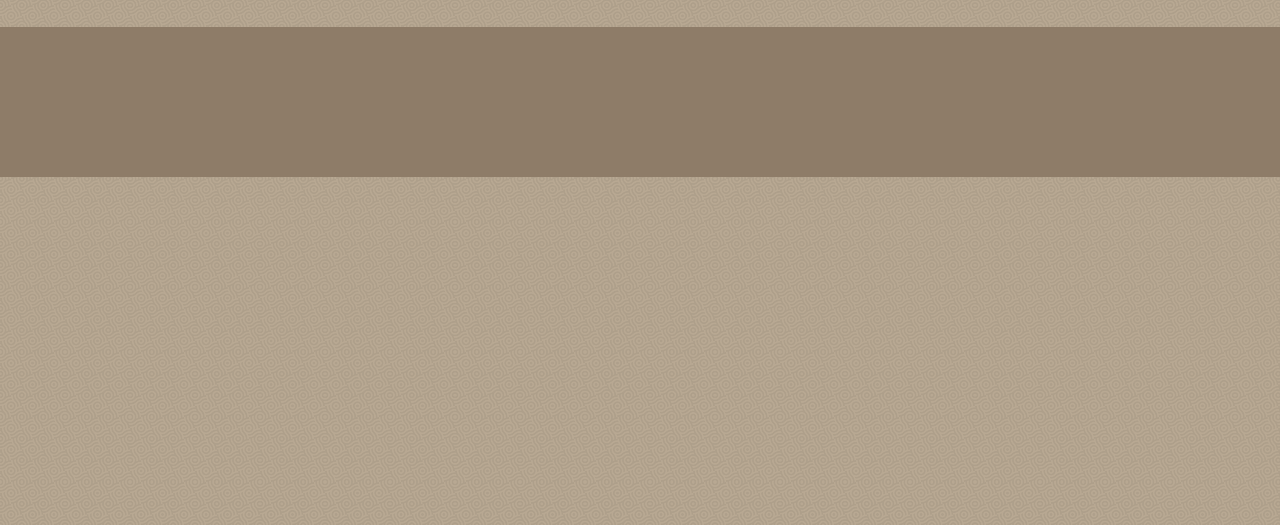
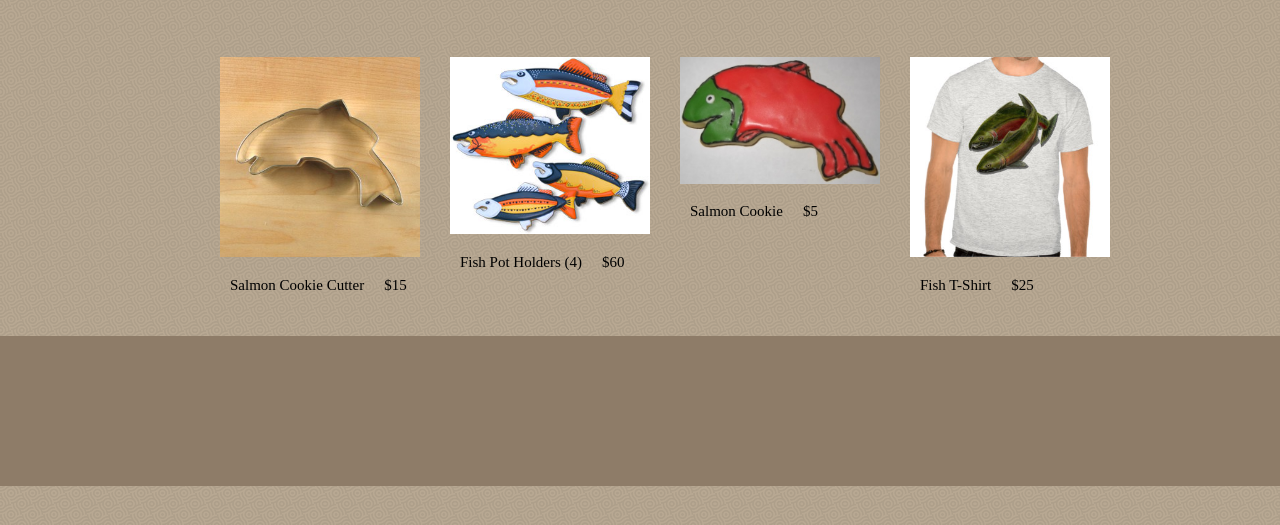
Before and after one commit to muddledsignal/salmon_cookies, a plain HTML site: page merchandise.html in a window 1280 px wide. Shown: the part 103-628 px from the top of the page. Drawn offline with Linux system fonts and the light colour scheme.

Commit message:
Forgot something!

```diff
--- a/css/merchandisestyles.css
+++ b/css/merchandisestyles.css
@@ -0,0 +1,17 @@
+main li {
+    float: left;
+    margin: 30px 0px 30px 30px;
+}
+
+main li:last-child {
+    margin-right: 0px;
+}
+
+main img {
+    width: 200px;
+}
+
+main>ul>li>ul>li {
+    margin: 0px;
+    padding: 10px;
+}
--- a/css/styles.css
+++ b/css/styles.css
@@ -37,6 +37,10 @@ body {
 
 body h1, h2, h3, h4, h5, h6, p {
     color: #1C1D0F;
+}
+
+body h1, h2, h3, h4, h5, h6 {
+    font-family: 'Roboto', sans-serif;
 }
 
 header {
--- a/merchandise.html
+++ b/merchandise.html
@@ -8,6 +8,7 @@
     <link rel="stylesheet" href="css/reset.css" />
     <link rel="stylesheet" href="css/styles.css" />
     <link rel="stylesheet" href="css/merchandisestyles.css" />
+    <link href="https://fonts.googleapis.com/css?family=Roboto" rel="stylesheet">
     <title>Merchandise</title>
 </head>
 
@@ -34,6 +35,39 @@
             </nav>
 
     <main>
+            <ul>
+                    <li>
+                        <!-- <img src="img/chinook.jpg" /> -->
+                    </li>
+                    <li>
+                        <img src="img/cutter.jpeg" />
+                        <ul>
+                            <li>Salmon Cookie Cutter</li>
+                            <li>$15</li>
+                        </ul>
+                    </li>
+                    <li>
+                        <img src="img/fish.jpg" />
+                        <ul>
+                                <li>Fish Pot Holders (4)</li>
+                                <li>$60</li>
+                            </ul>
+                    </li>
+                    <li>
+                        <img src="img/frosted-cookie.jpg" />
+                        <ul>
+                                <li>Salmon Cookie</li>
+                                <li>$5</li>
+                            </ul>
+                    </li>
+                    <li>
+                        <img src="img/shirt.jpg" />
+                        <ul>
+                                <li>Fish T-Shirt</li>
+                                <li>$25</li>
+                            </ul>
+                    </li>
+                </ul>
 
     </main>
 
```
Also changed, not shown: aboutus.html (+2 -1 lines), index.html (+1 -0 lines), locations.html (+1 -0 lines), sales.html (+1 -1 lines).
